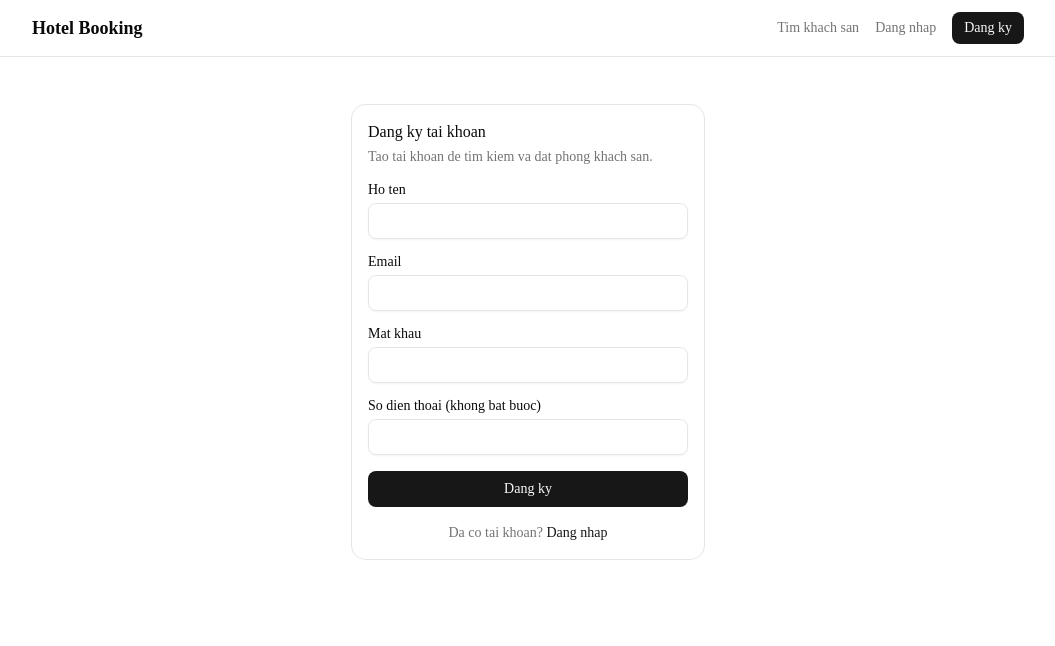
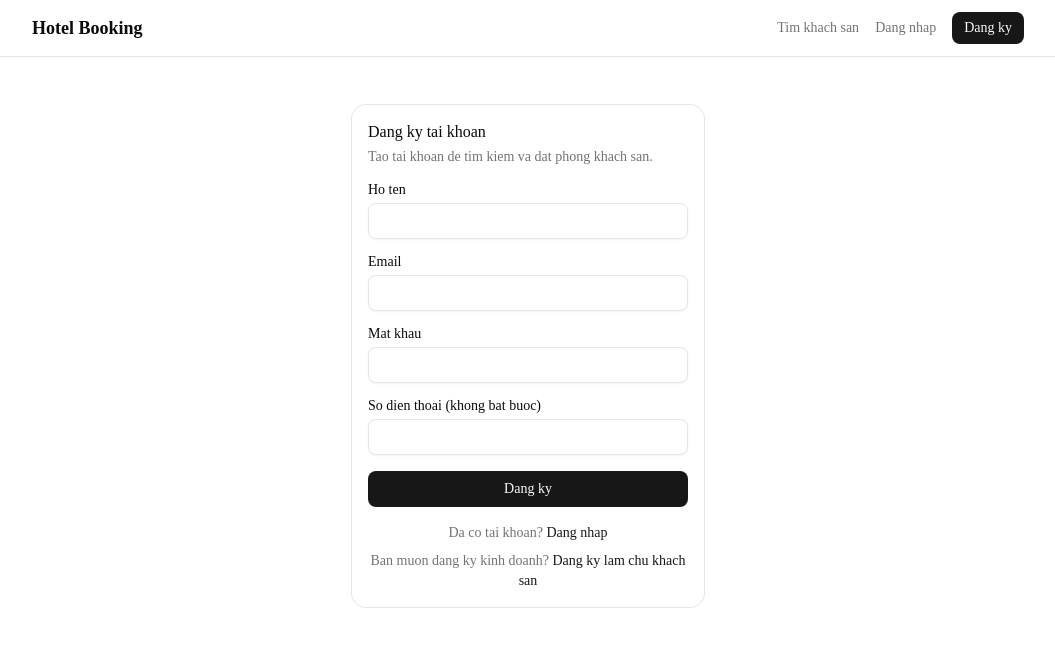
Before and after one commit to doujima26/hotel-management-system, a Next.js app in the folder frontend/: page /register in a window 1280 px wide. Shown: the top 646 px of the page, without its empty margins (112-1167 px from the left). Built offline with nearby package versions, Linux system fonts and the light colour scheme.

Commit message:
fix(frontend): them link/dieu huong cho role admin (Navbar, dang nhap, dang ky)

```diff
--- a/frontend/src/app/register/page.tsx
+++ b/frontend/src/app/register/page.tsx
@@ -126,6 +126,12 @@ export default function RegisterPage() {
               Dang nhap
             </Link>
           </p>
+          <p className="mt-2 text-center text-sm text-muted-foreground">
+            Ban muon dang ky kinh doanh?{" "}
+            <Link href="/admin/register" className="text-primary underline-offset-4 hover:underline">
+              Dang ky lam chu khach san
+            </Link>
+          </p>
         </CardContent>
       </Card>
     </div>
--- a/frontend/src/components/shared/Navbar.tsx
+++ b/frontend/src/components/shared/Navbar.tsx
@@ -33,6 +33,11 @@ export function Navbar() {
                   Quan tri
                 </Link>
               )}
+              {user.role === "admin" && (
+                <Link href="/admin/hotel-profile" className="text-muted-foreground hover:text-foreground">
+                  Quan ly khach san
+                </Link>
+              )}
               {user.role === "user" && (
                 <Link href="/bookings" className="text-muted-foreground hover:text-foreground">
                   Booking cua toi
--- a/frontend/src/lib/auth/roleHome.ts
+++ b/frontend/src/lib/auth/roleHome.ts
@@ -1,12 +1,15 @@
 import type { UserRole } from "@/types/enums";
 
 // Duong dan chinh sau khi dang nhap / diem den mac dinh trong Navbar, tuy theo role.
-// admin/staff tam thoi ve trang chu vi khu vuc rieng (Milestone 2/4) chua duoc xay.
+// staff tam thoi ve trang chu vi khu vuc rieng (Milestone 4) chua duoc xay.
 export function getRoleHomePath(role: UserRole): string {
   switch (role) {
     case "super_admin":
       return "/super-admin/hotels";
     case "admin":
+      // AdminHotelLayout ((hotel)/layout.tsx) tu redirect sang /admin/onboarding
+      // neu admin chua dang ky khach san.
+      return "/admin/hotel-profile";
     case "staff":
     case "user":
     default:
```
